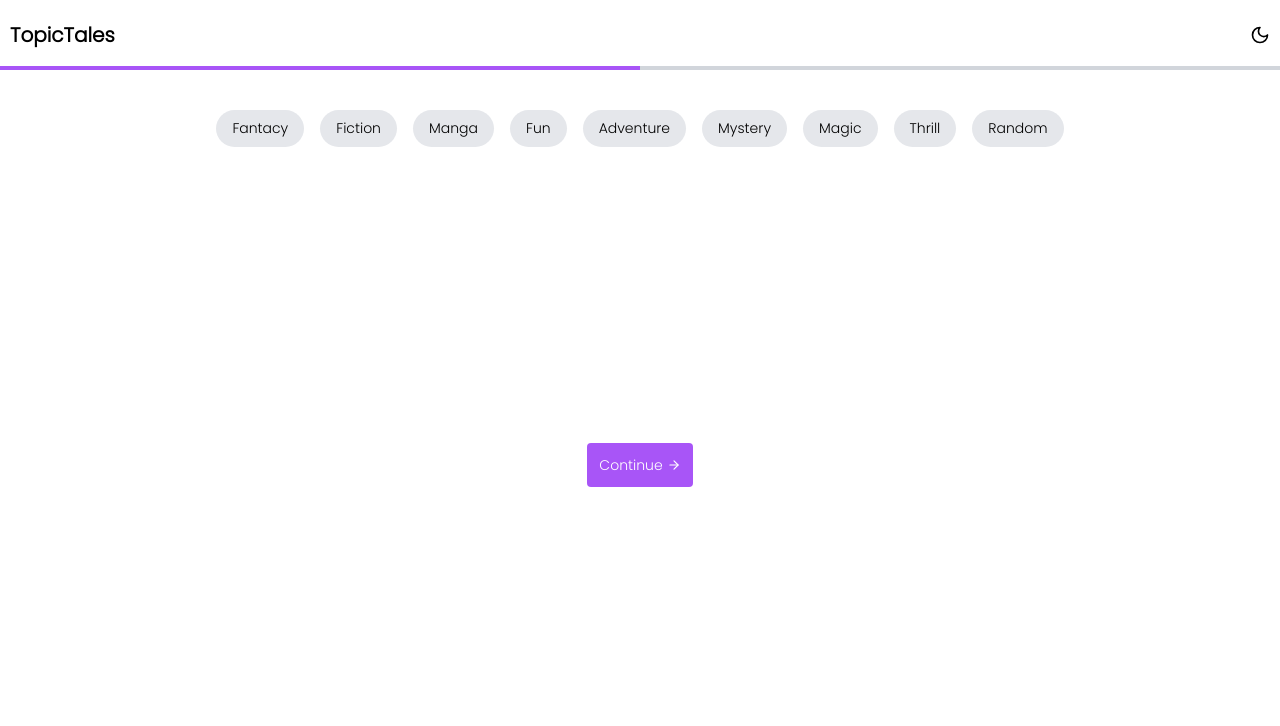
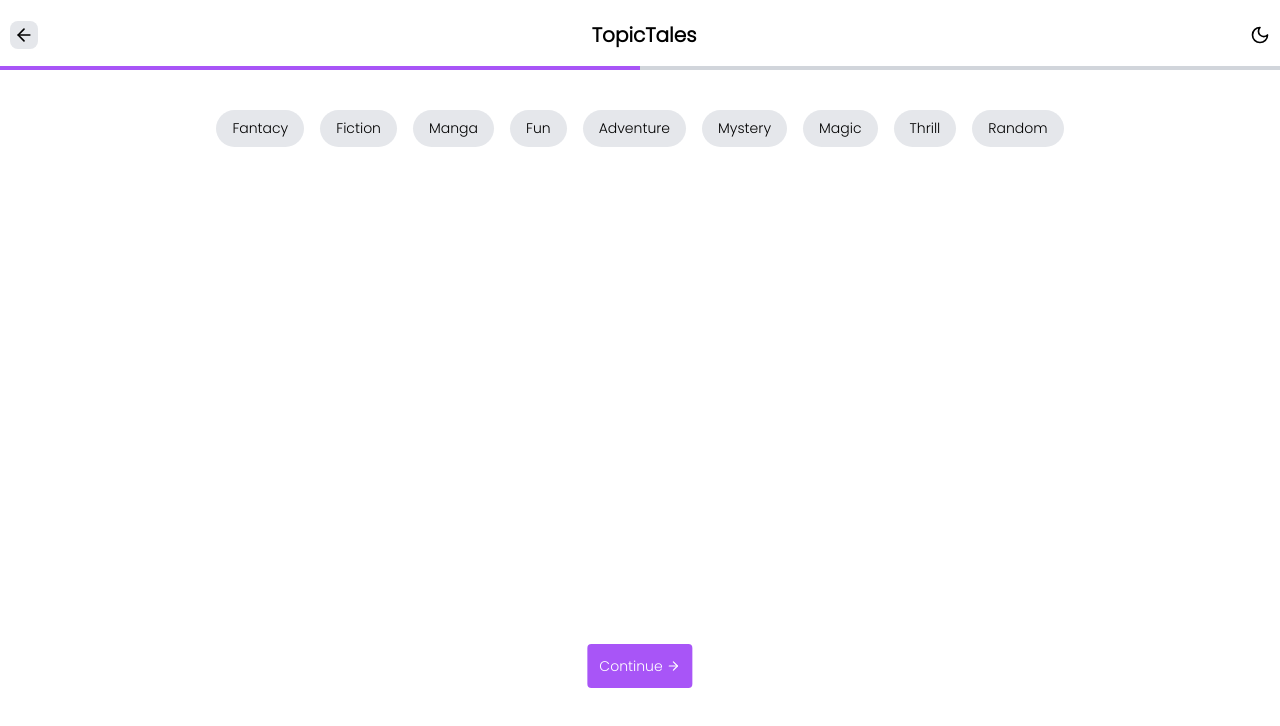
Before and after one commit to v-s-n/TopicTales, a React (Vite) app: page / in a window 1280 px wide. Both pictures are taken after a click on the button "Continue". Shown: the top 726 px of the page. Built offline with nearby package versions, Linux system fonts and the light colour scheme.

Commit message:
basic version done

```diff
--- a/src/App.css
+++ b/src/App.css
@@ -24,14 +24,13 @@ body {
 }
 .mode-btn {
   justify-self: flex-end;
-  margin-left: auto;
 }
 .header {
   margin-top: 20px;
   display: flex;
   flex-direction: row;
   align-items: center;
-  justify-content: center;
+  justify-content: space-between;
   width: 100%;
   padding: 0px 10px;
 }
--- a/src/App.tsx
+++ b/src/App.tsx
@@ -28,6 +28,30 @@ const App: React.FC = () => {
       } font-jakarta`}
     >
       <div className="header">
+        {currentStep > 1 ? (
+          <button
+            className=" bg-gray-200 p-1 rounded-lg"
+            onClick={() => setCurrentStep(currentStep - 1)}
+          >
+            <svg
+              xmlns="http://www.w3.org/2000/svg"
+              width="20"
+              height="20"
+              viewBox="0 0 24 24"
+              fill="none"
+              stroke="currentColor"
+              stroke-width="2"
+              stroke-linecap="round"
+              stroke-linejoin="round"
+              class="lucide lucide-arrow-left"
+            >
+              <path d="m12 19-7-7 7-7" />
+              <path d="M19 12H5" />
+            </svg>
+          </button>
+        ) : (
+          <div className="fake-back bg-white p-1 rounded-lg h-7 w-7 "></div>
+        )}
         <h1 className="title">TopicTales</h1>
         <button onClick={toggleDarkMode} className="mode-btn">
           <svg
--- a/src/components/CategorySelection.tsx
+++ b/src/components/CategorySelection.tsx
@@ -48,7 +48,7 @@ const CategorySelection: React.FC<CategorySelectionProps> = ({
       ))}
       <div className="mt-4">
         <button
-          className="bg-purple-500 text-white p-3 rounded mt-72 mx-auto text-sm flex flex-row items-center gap-1"
+          className="bg-purple-500 text-white p-3 rounded absolute left-1/2 transform -translate-x-1/2 bottom-28 text-sm flex flex-row items-center gap-1"
           onClick={() => setCurrentStep(3)}
         >
           Continue
--- a/src/components/FinalScreen.tsx
+++ b/src/components/FinalScreen.tsx
@@ -6,14 +6,9 @@ interface FinalScreenProps {
 
 const FinalScreen: React.FC<FinalScreenProps> = ({ setCurrentStep }) => {
   return (
-    <div className="p-4 relative">
-      <button
-        className="absolute top-2 right-2 bg-red-500 text-white p-2 rounded"
-        onClick={() => setCurrentStep(3)}
-      >
-        Back
-      </button>
-      <p>
+    <div className="px-4 relative flex flex-col items-center">
+      <h1 className="story-title font-bold">Final</h1>
+      <p className="story p-2 text-lg">
         Lorem ipsum dolor sit amet, consectetur adipiscing elit. Fusce euismod
         odio vitae justo rutrum, in facilisis tellus aliquam.
       </p>
--- a/src/components/LevelSelection.tsx
+++ b/src/components/LevelSelection.tsx
@@ -38,10 +38,10 @@ const LevelSelection: React.FC<LevelSelectionProps> = ({
       ))}
       <div className="mt-4">
         <button
-          className="bg-purple-500 text-white p-3 rounded mt-72 mx-auto text-sm flex flex-row items-center gap-1"
+          className="bg-purple-500 text-white p-3 rounded absolute left-1/2 transform -translate-x-1/2 bottom-28 text-sm flex flex-row items-center gap-1"
           onClick={() => setCurrentStep(4)}
         >
-          Continue
+          Generate
           <svg
             xmlns="http://www.w3.org/2000/svg"
             width="14"
--- a/src/components/TopicInput.tsx
+++ b/src/components/TopicInput.tsx
@@ -21,7 +21,7 @@ const TopicInput: React.FC<TopicInputProps> = ({
         onChange={(e) => setTopic(e.target.value)}
       />
       <button
-        className="bg-purple-500 text-white p-3 rounded mt-72 mx-auto text-sm flex flex-row items-center gap-1"
+        className="bg-purple-500 text-white p-3 rounded absolute left-1/2 transform -translate-x-1/2 bottom-28 text-sm flex flex-row items-center gap-1"
         onClick={() => setCurrentStep(2)}
       >
         Continue
```
